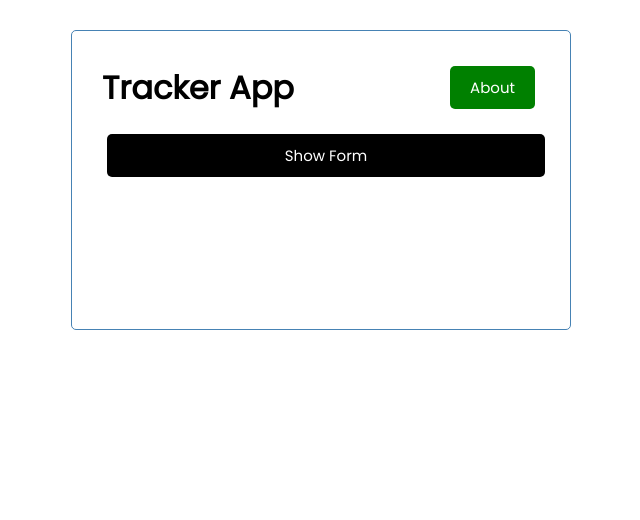
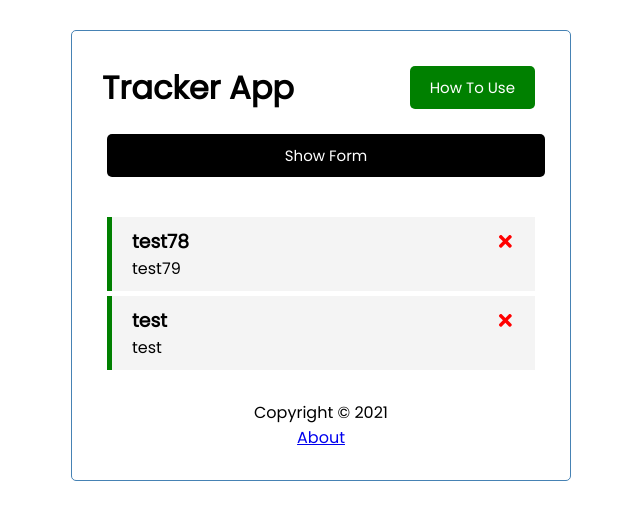
Before and after one commit to dhawal-mehta/react-task-tracker, a React (Create React App) app: page / in a window 1280 px wide. Shown: the top 520 px of the page, without its empty margins (319-959 px from the left). Built offline with nearby package versions, Linux system fonts and the light colour scheme; no server answers; data requests are answered from the project's data file.

Commit message:
changes about button to How to use and added route for about

```diff
--- /dev/null
+++ b/db.json
@@ -0,0 +1,16 @@
+{
+  "tasks": [
+    {
+      "text": "test78",
+      "day": "test79",
+      "reminder": true,
+      "id": 6
+    },
+    {
+      "text": "test",
+      "day": "test",
+      "reminder": true,
+      "id": 7
+    }
+  ]
+}
--- a/package.json
+++ b/package.json
@@ -10,6 +10,7 @@
     "react": "^17.0.1",
     "react-dom": "^17.0.1",
     "react-icons": "^4.2.0",
+    "react-router-dom": "^5.2.0",
     "react-scripts": "4.0.3",
     "web-vitals": "^1.1.0"
   },
--- a/src/App.js
+++ b/src/App.js
@@ -1,7 +1,10 @@
 import Header from "./components/Header";
 import Tasks from "./components/Task"
 import AddTask from "./components/AddTask"
+import Footer from "./components/Footer"
+import About from "./components/About"
 import {useState, useEffect} from 'react'
+import { BrowserRouter as Router, Route} from 'react-router-dom'
 
 
 
@@ -29,7 +32,6 @@ function App() {
 	}
 
 	const toggleForm = ()=>{
-		// console.log(show, !show)
 		setShow(show?false:true)
 	}
 
@@ -38,6 +40,7 @@ function App() {
 		await fetch(`${dbURL}/${id}`,{method: 'DELETE'})
 		setTasks(tasks.filter((task)=> task.id !== id ))
 	}
+
 
  	const toggleReminder = async (id) =>{
 		const task = await fetch(`${dbURL}/${id}`)
@@ -76,12 +79,23 @@ function App() {
 	}
 
 	return (
+	<Router>
 		<div className="container">
 			{/* <h1>Hello from React</h1> */}
 			<Header title="Tracker App"/>
+
+			<Route path='/' exact render={(props) =>(
+				<>
 					<AddTask onAdd={addTask} show={show} toggleForm={toggleForm}/>
 					<Tasks tasks={tasks} deleteTask={deleteTask} toggleReminder={toggleReminder}/>
+				</>
+			)} />
+			<Route path='/about' component={About} />
+
+			<Footer />
 		</div>
+	</Router>
+
 	);
 }
 
--- /dev/null
+++ b/src/components/About.js
@@ -0,0 +1,13 @@
+import React from 'react'
+import {Link} from 'react-router-dom'
+
+const About = () => {
+    return (
+        <div>
+            <h4>About</h4>
+            <Link to="/">Go Back</Link>
+        </div>
+    )
+}
+
+export default About
--- /dev/null
+++ b/src/components/Footer.js
@@ -0,0 +1,13 @@
+import React from 'react'
+import {Link} from 'react-router-dom'
+
+const footer = () => {
+    return (
+        <footer>
+            <p>Copyright &copy; 2021</p>
+            <Link to="/about">About</Link>
+        </footer>
+    )
+}
+
+export default footer
--- a/src/components/Header.js
+++ b/src/components/Header.js
@@ -2,12 +2,12 @@ import Button from './Button';
 
 const Header = ({title}) => {
     const onClick = () => {
-        alert("To Add task in to do List\n1. Click on show form \n2. Save entry to tracker list   ");
+        alert("To Add task in to do List\n1. Click on show form \n2. Fill form values.\n3. Submit form to save entry to the list.");
     }
     return (
         <header className='header'>
             <h1 >{title}</h1>
-            <Button color="green" text="About" onClick={onClick}/>
+            <Button color="green" text="How To Use" onClick={onClick}/>
         </header>
     )
 }
```
Also changed, not shown: notes.txt, 1 other file (tests, documents, lock files or other folders). Lines whose indentation alone changed are shown as unchanged.
